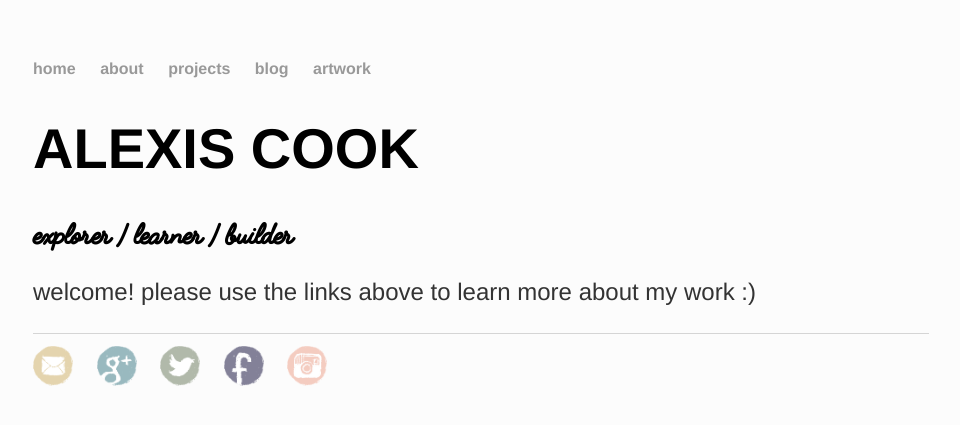
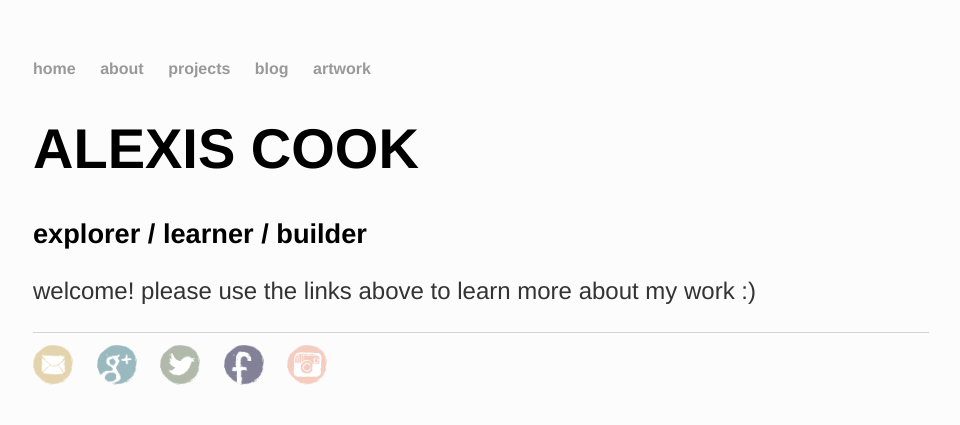
Before and after one commit to alexisbcook/old_alexisbcook.github.io, a Jekyll site: the page index.html, which Jekyll copies as it is, in a window 1280 px wide. Shown: the top 425 px of the page, without its empty margins (159-1119 px from the left). Built offline with Jekyll 4.4.1, drawn with Linux system fonts in a browser that asks for light colours.

Commit message:
Update main.css

```diff
--- a/css/main.css
+++ b/css/main.css
@@ -27,7 +27,7 @@ h1 {
 }
 h2 {
     font-size: 1.7em;
-    font-family:'fabfeltscriptbold', 'Helvetica', 'Arial';
+    font-family: 'Helvetica', 'Arial', 'Sans-Serif';
 }
 p {
     font-size: 1.5em;
```
